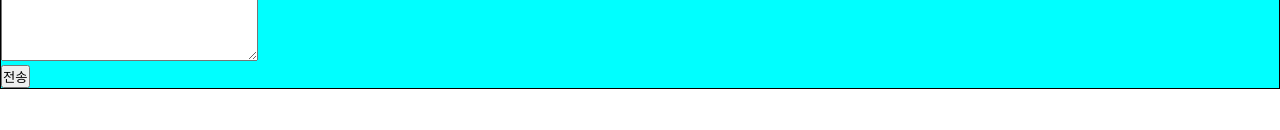
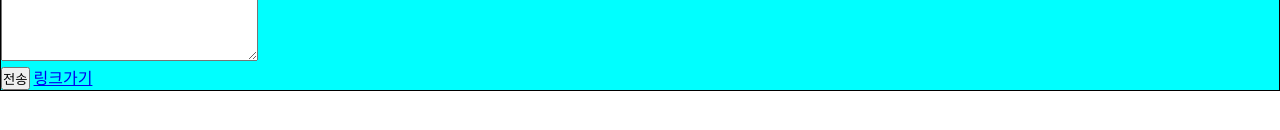
Before and after one commit to jojayeon/kdt2, a website: page diary/main.html in a window 1280 px wide. Shown: the part 250-380 px from the top of the page. Drawn offline with Linux system fonts and the light colour scheme.

Commit message:
main.html 링크추가

```diff
--- a/diary/main.html
+++ b/diary/main.html
@@ -17,6 +17,7 @@
       <label for="content">글</label><br>
       <textarea name="content" id="content" cols="30" rows="10"></textarea><br>
       <button type="submit">전송</button>
+      <a href="index.html">링크가기</a>
     </form>
   </div>
 </body>
```
